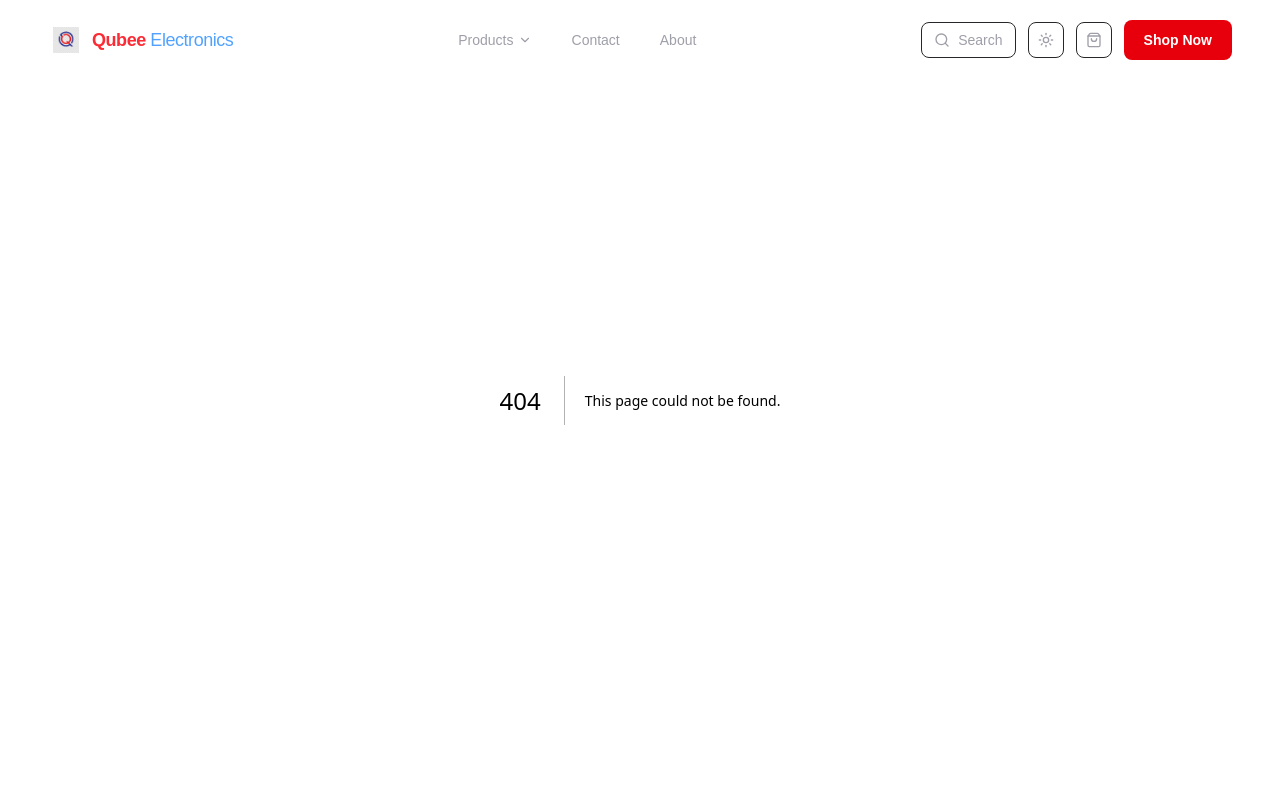
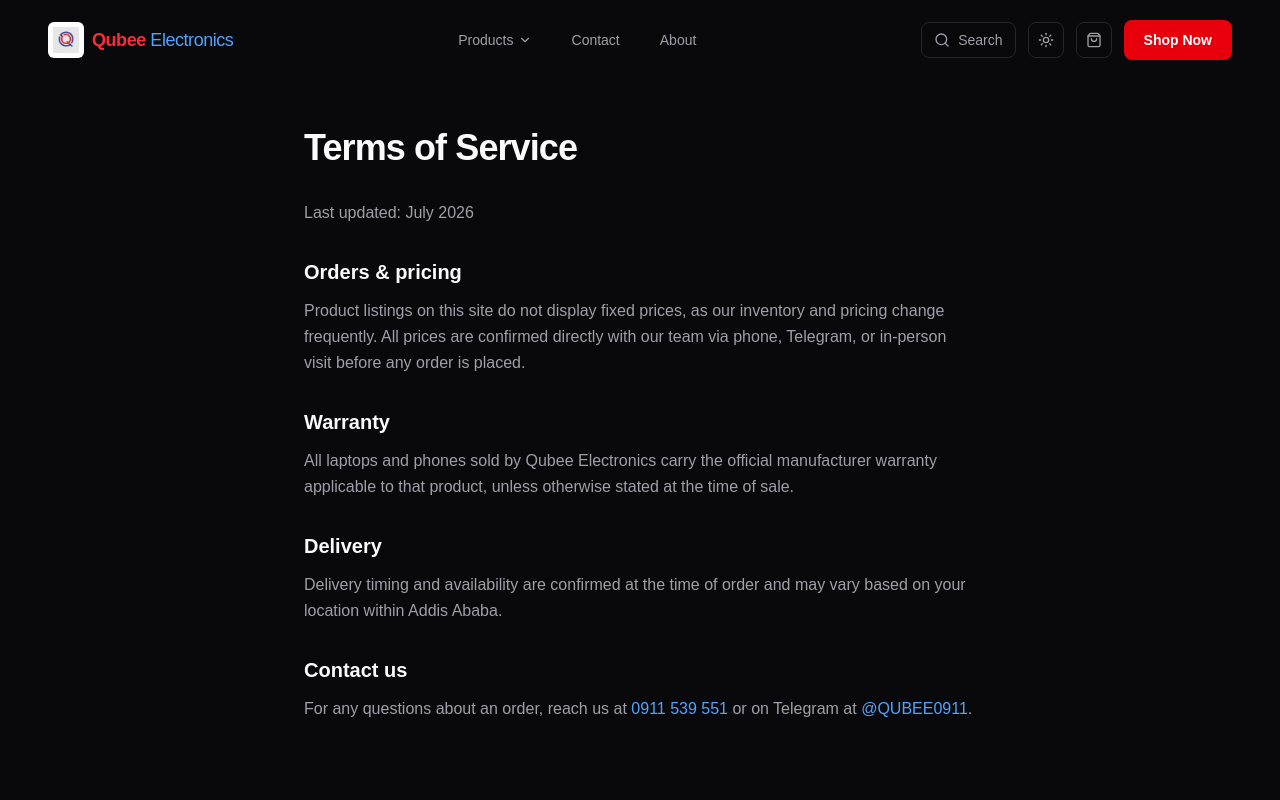
Before and after one commit to Abdu-Pro/qubee-electronics, a Next.js app: page /terms in a window 1280 px wide. Before the commit this address had no page. Shown: the top 800 px of the page. Built offline with nearby package versions, Linux system fonts and the light colour scheme.

Commit message:
Add Privacy Policy and Terms of Service pages

```diff
--- /dev/null
+++ b/src/app/privacy/page.tsx
@@ -0,0 +1,71 @@
+import type { Metadata } from "next";
+
+export const metadata: Metadata = {
+  title: "Privacy Policy",
+};
+
+export default function PrivacyPage() {
+  return (
+    <main className="pt-32 pb-24 bg-white dark:bg-zinc-950 min-h-screen">
+      <div className="max-w-3xl mx-auto px-6 lg:px-12">
+        <h1 className="text-4xl font-bold text-zinc-900 dark:text-zinc-50 tracking-tight mb-8">
+          Privacy Policy
+        </h1>
+        <div className="prose prose-zinc dark:prose-invert max-w-none space-y-6 text-zinc-600 dark:text-zinc-400 leading-relaxed">
+          <p>Last updated: July 2026</p>
+
+          <section>
+            <h2 className="text-xl font-bold text-zinc-900 dark:text-zinc-50 mt-8 mb-3">
+              What we collect
+            </h2>
+            <p>
+              If you use our newsletter signup, we collect your email
+              address only. If you contact us via Telegram, phone, or in
+              person, we use the information you share (like your name and
+              phone number) solely to process your order or inquiry.
+            </p>
+          </section>
+
+          <section>
+            <h2 className="text-xl font-bold text-zinc-900 dark:text-zinc-50 mt-8 mb-3">
+              How we use it
+            </h2>
+            <p>
+              We use your contact details to fulfill orders, arrange
+              delivery, and send occasional restock or deal updates if you
+              opted into our newsletter. We do not sell or share your
+              information with third parties.
+            </p>
+          </section>
+
+          <section>
+            <h2 className="text-xl font-bold text-zinc-900 dark:text-zinc-50 mt-8 mb-3">
+              Your choices
+            </h2>
+            <p>
+              You can unsubscribe from our newsletter at any time. To
+              request that we delete any information we hold about you,
+              message us directly on Telegram or by email.
+            </p>
+          </section>
+
+          <section>
+            <h2 className="text-xl font-bold text-zinc-900 dark:text-zinc-50 mt-8 mb-3">
+              Contact us
+            </h2>
+            <p>
+              Questions about this policy? Reach us at{" "}
+              <a
+                href="mailto:qubeelectronics2020@gmail.com"
+                className="text-blue-600 dark:text-blue-400 hover:underline"
+              >
+                qubeelectronics2020@gmail.com
+              </a>
+              .
+            </p>
+          </section>
+        </div>
+      </div>
+    </main>
+  );
+}
--- /dev/null
+++ b/src/app/terms/page.tsx
@@ -0,0 +1,78 @@
+import type { Metadata } from "next";
+
+export const metadata: Metadata = {
+    title: "Terms of Service",
+};
+
+export default function TermsPage() {
+    return (
+        <main className="pt-32 pb-24 bg-white dark:bg-zinc-950 min-h-screen">
+            <div className="max-w-3xl mx-auto px-6 lg:px-12">
+                <h1 className="text-4xl font-bold text-zinc-900 dark:text-zinc-50 tracking-tight mb-8">
+                    Terms of Service
+                </h1>
+                <div className="prose prose-zinc dark:prose-invert max-w-none space-y-6 text-zinc-600 dark:text-zinc-400 leading-relaxed">
+                    <p>Last updated: July 2026</p>
+
+                    <section>
+                        <h2 className="text-xl font-bold text-zinc-900 dark:text-zinc-50 mt-8 mb-3">
+                            Orders &amp; pricing
+                        </h2>
+                        <p>
+                            Product listings on this site do not display fixed prices, as
+                            our inventory and pricing change frequently. All prices are
+                            confirmed directly with our team via phone, Telegram, or
+                            in-person visit before any order is placed.
+                        </p>
+                    </section>
+
+                    <section>
+                        <h2 className="text-xl font-bold text-zinc-900 dark:text-zinc-50 mt-8 mb-3">
+                            Warranty
+                        </h2>
+                        <p>
+                            All laptops and phones sold by Qubee Electronics carry the
+                            official manufacturer warranty applicable to that product,
+                            unless otherwise stated at the time of sale.
+                        </p>
+                    </section>
+
+                    <section>
+                        <h2 className="text-xl font-bold text-zinc-900 dark:text-zinc-50 mt-8 mb-3">
+                            Delivery
+                        </h2>
+                        <p>
+                            Delivery timing and availability are confirmed at the time of
+                            order and may vary based on your location within Addis Ababa.
+                        </p>
+                    </section>
+
+                    <section>
+                        <h2 className="text-xl font-bold text-zinc-900 dark:text-zinc-50 mt-8 mb-3">
+                            Contact us
+                        </h2>
+                        <p>
+                            For any questions about an order, reach us at{" "}
+                            <a
+                                href="tel:+251911539551"
+                                className="text-blue-600 dark:text-blue-400 hover:underline"
+                            >
+                                0911 539 551
+                            </a>{" "}
+                            or on Telegram at{" "}
+                            <a
+                                href="https://t.me/QUBEE0911"
+                                target="_blank"
+                                rel="noopener noreferrer"
+                                className="text-blue-600 dark:text-blue-400 hover:underline"
+                            >
+                                @QUBEE0911
+                            </a>
+                            .
+                        </p>
+                    </section>
+                </div>
+            </div>
+        </main>
+    );
+}
```
